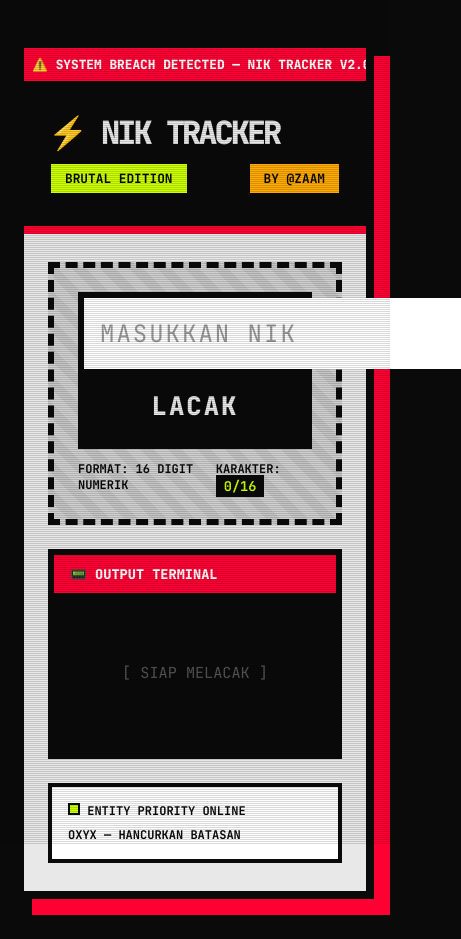
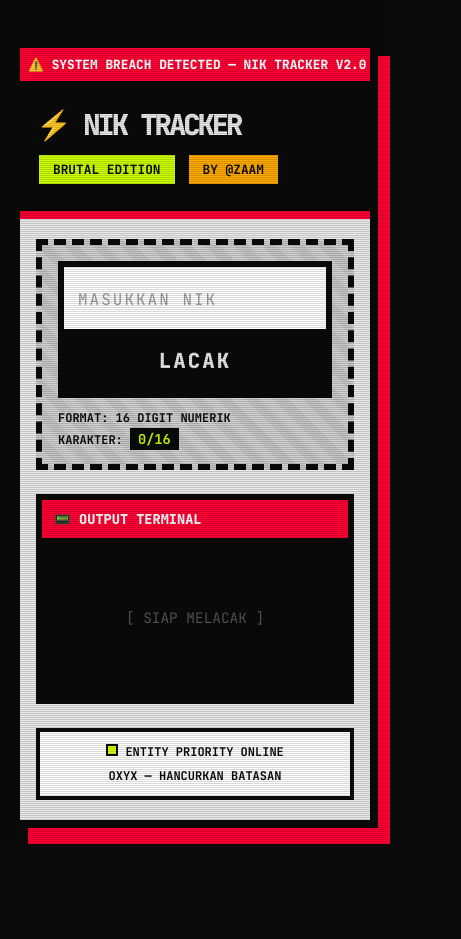
Before and after one commit to AlanAkmil/Trecker_Nik, a website: page index.html in a window 390 px wide. Shown: the whole page, 461 px wide, since content can reach past the window. After the commit the page ends 868 px from the top, so only its background shows below. Drawn offline with Linux system fonts and the light colour scheme.

Commit message:
Update index.html

```diff
--- a/index.html
+++ b/index.html
@@ -29,7 +29,7 @@
             display: flex;
             justify-content: center;
             align-items: flex-start;
-            padding: 40px 16px;
+            padding: 40px 12px;
             position: relative;
             overflow-x: hidden;
         }
@@ -62,6 +62,7 @@
                 16px 16px 0 var(--blood),
                 16px 16px 0 4px var(--void);
             position: relative;
+            overflow: hidden;
         }
 
         .main-box::after {
@@ -88,7 +89,7 @@
         }
 
         .header h1 {
-            font-size: clamp(2rem, 8vw, 4.5rem);
+            font-size: clamp(1.8rem, 7vw, 4.5rem);
             font-weight: 800;
             color: var(--bone);
             text-transform: uppercase;
@@ -181,6 +182,7 @@
             margin-bottom: 24px;
         }
 
+        /* FIX: flex-wrap + min-width 0 biar gak overflow */
         .input-group {
             display: flex;
             flex-wrap: wrap;
@@ -189,17 +191,18 @@
         }
 
         #nikInput {
-            flex: 1;
-            min-width: 200px;
+            flex: 1 1 auto;
+            min-width: 0; /* <-- INI PENTING, biar flex item bisa shrink */
+            width: 100%;
             padding: 20px 16px;
-            font-size: 1.5rem;
+            font-size: 1.4rem;
             font-family: inherit;
             font-weight: 700;
             background: #fff;
             border: none;
             outline: none;
             color: var(--void);
-            letter-spacing: 4px;
+            letter-spacing: 2px;
             transition: background 0.1s;
         }
 
@@ -207,6 +210,7 @@
             color: #999;
             letter-spacing: 2px;
             font-weight: 400;
+            font-size: 1.1rem;
         }
 
         #nikInput:focus {
@@ -232,8 +236,9 @@
         }
 
         #trackBtn {
+            flex: 0 0 auto;
             padding: 20px 36px;
-            font-size: 1.6rem;
+            font-size: 1.5rem;
             font-weight: 800;
             font-family: inherit;
             background: var(--void);
@@ -245,6 +250,7 @@
             transition: all 0.08s;
             position: relative;
             overflow: hidden;
+            white-space: nowrap;
         }
 
         #trackBtn::before {
@@ -298,6 +304,8 @@
             font-weight: 700;
             text-transform: uppercase;
             color: var(--void);
+            flex-wrap: wrap;
+            gap: 4px;
         }
 
         .counter {
@@ -324,6 +332,8 @@
             display: flex;
             justify-content: space-between;
             align-items: center;
+            flex-wrap: wrap;
+            gap: 8px;
         }
 
         #resultBox {
@@ -439,16 +449,51 @@
             100% { transform: translateX(-100%); }
         }
 
-        /* RESPONSIVE */
+        /* RESPONSIVE: mobile stack */
         @media (max-width: 600px) {
             .main-box::after {
                 display: none;
             }
+            .content {
+                padding: 20px 16px;
+            }
+            .input-section {
+                padding: 16px;
+            }
             .input-group {
                 flex-direction: column;
             }
+            #nikInput {
+                width: 100%;
+                font-size: 1.2rem;
+                padding: 18px 14px;
+                letter-spacing: 1px;
+            }
+            #nikInput::placeholder {
+                font-size: 1rem;
+            }
             #trackBtn {
                 width: 100%;
+                padding: 18px;
+                font-size: 1.3rem;
+            }
+            .header {
+                padding: 24px 16px;
+            }
+            .sub-header {
+                justify-content: flex-start;
+            }
+            .result-header {
+                padding: 10px 12px;
+            }
+            #resultBox {
+                padding: 16px;
+                font-size: 0.9rem;
+            }
+            .footer {
+                padding: 12px;
+                justify-content: center;
+                text-align: center;
             }
         }
     </style>
@@ -512,7 +557,6 @@
             const copyBtn = document.getElementById('copyBtn');
             const charCount = document.getElementById('charCount');
 
-            // Utility: escape HTML to prevent XSS
             function escapeHtml(text) {
                 if (text === null || text === undefined) return '';
                 const div = document.createElement('div');
@@ -520,7 +564,6 @@
                 return div.innerHTML;
             }
 
-            // Utility: format result object to text
             function formatResult(obj) {
                 if (!obj || typeof obj !== 'object') return '⚠️ Format data tidak valid.';
                 const lines = [];
@@ -535,10 +578,8 @@
                 return lines.length > 0 ? lines.join('\n') : '⚠️ Data kosong.';
             }
 
-            // Real-time validation
             function validateInput() {
                 const raw = nikInput.value;
-                // Only allow digits
                 const cleaned = raw.replace(/\D/g, '');
                 if (raw !== cleaned) {
                     nikInput.value = cleaned;
@@ -560,7 +601,6 @@
                 setTimeout(validateInput, 0);
             });
 
-            // Copy to clipboard
             copyBtn.addEventListener('click', async function() {
                 try {
                     await navigator.clipboard.writeText(resultBox.textContent);
@@ -574,7 +614,6 @@
             });
 
             async function trackNIK(nik) {
-                // Validation
                 if (!nik || nik.length !== 16 || !/^\d{16}$/.test(nik)) {
                     resultBox.className = 'error';
                     resultTitle.textContent = '🚨 ERROR';
@@ -585,7 +624,6 @@
                     return;
                 }
 
-                // UI Loading State
                 resultBox.className = '';
                 resultTitle.textContent = '⏳ MEMPROSES...';
                 resultBox.innerHTML = '<span class="loading-text">>>> MELACAK DATABASE... <<<</span>';
@@ -593,7 +631,6 @@
                 trackBtn.querySelector('span').textContent = '...';
                 copyBtn.style.display = 'none';
 
-                // Fetch with timeout (10 seconds)
                 const controller = new AbortController();
                 const timeoutId = setTimeout(() => controller.abort(), 10000);
 
@@ -607,12 +644,10 @@
 
                     clearTimeout(timeoutId);
 
-                    // Check HTTP status first
                     if (!response.ok) {
                         throw new Error(`Server error: ${response.status} ${response.statusText}`);
                     }
 
-                    // Check content type
                     const contentType = response.headers.get('content-type');
                     if (!contentType || !contentType.includes('application/json')) {
                         throw new Error('Response bukan JSON. Server mungkin error.');
@@ -661,7 +696,6 @@
                 }
             });
 
-            // URL param handler
             const urlParams = new URLSearchParams(window.location.search);
             const nikParam = urlParams.get('nik');
             if (nikParam) {
@@ -669,7 +703,6 @@
                 if (cleaned.length === 16) {
                     nikInput.value = cleaned;
                     validateInput();
-                    // Auto track with slight delay
                     setTimeout(() => trackNIK(cleaned), 500);
                 } else {
                     resultBox.className = 'error';
```
